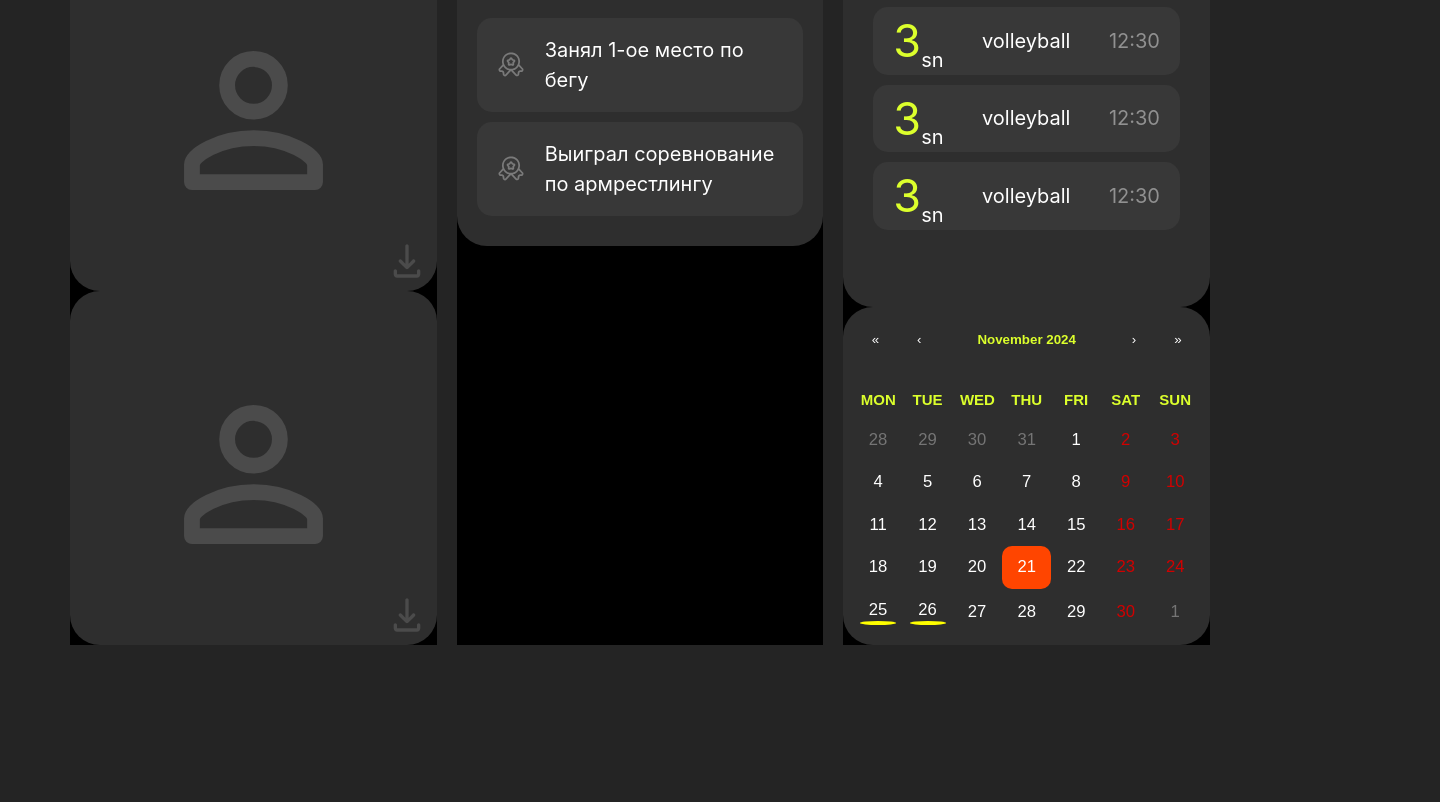
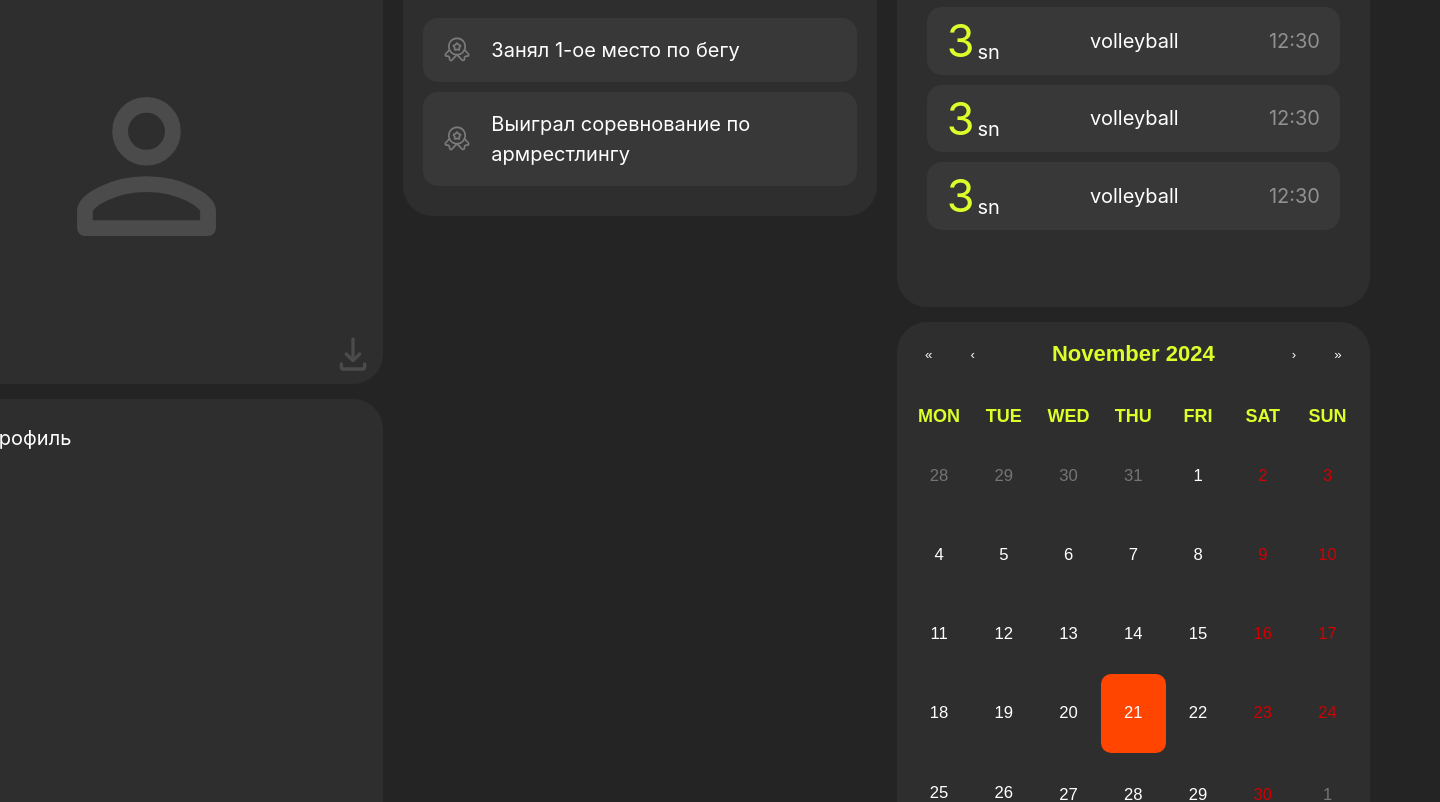
Before and after one commit to dimaakimm/gorkiycode-ui, a React (Vite) app: page /profile in a window 1280 px wide. Shown: the part 220-1022 px from the top of the page, 1440 px wide, since content can reach past the window. Before the commit the page ends 908 px from the top, so only its background shows below. Built offline with nearby package versions, Linux system fonts and the light colour scheme.

Commit message:
added avatar to profile page

```diff
--- a/src/atomic/molecules/ClosestGameCard/ClosestGameCard.module.scss
+++ b/src/atomic/molecules/ClosestGameCard/ClosestGameCard.module.scss
@@ -12,6 +12,7 @@
 .date{
   display: flex;
   flex-direction: row;
+  gap: 3px;
 }
 .day{
   font-size: 45px;
@@ -19,6 +20,7 @@
 }
 .weekday{
   margin-top: auto;
+  margin-bottom: 8px;
 }
 .game{
   display: flex;
--- a/src/atomic/organisms/ClosestGames/ClosestGames.module.scss
+++ b/src/atomic/organisms/ClosestGames/ClosestGames.module.scss
@@ -9,5 +9,5 @@
   display: flex;
   flex-direction: column;
   gap: 10px;
-  min-height: 300px;
+  height: 300px;
 }
--- a/src/atomic/organisms/ProfileCalendar/ProfileCalendar.scss
+++ b/src/atomic/organisms/ProfileCalendar/ProfileCalendar.scss
@@ -1,5 +1,12 @@
 .calendar{
+    height: 100%;
+}
 
+.react-calendar__month-view__days {
+    height: 400px; /* Установите желаемую высоту области с днями */
+    width: 100%;  /* Ширина 100% для занимания всей ширины */
+    display: grid;
+    grid-template-columns: repeat(7, 1fr); /* 7 колонок */
 }
 .react-calendar {
     background-color: #2e2e2e;
@@ -13,10 +20,13 @@
 }
 .react-calendar__month-view__weekdays__weekday {
     color: #dcff2c;
+    font-size: 18px;
 }
 .react-calendar__navigation__label {
     color: #dcff2c; /* Цвет для месяца и года (например, зеленый) */
     font-weight: bold;
+    font-size: 22px;
+
 
 }
 .react-calendar__tile {
--- /dev/null
+++ b/src/atomic/organisms/ProfileInfo/ProfileInfo.module.scss
@@ -0,0 +1,29 @@
+.wrapper{
+  padding: 20px 20px 30px 20px;
+  background: #2e2e2e;
+  border-radius: 30px;
+  font-size: 20px;
+  height: 50%;
+}
+.mainContent{
+  padding-top: 20px;
+  display: flex;
+  flex-direction: column;
+  gap: 10px;
+}
+.header{
+  display: flex;
+  flex-direction: row;
+  gap: 15px;
+}
+.title{
+  text-align: center;
+  display: flex;
+  justify-content: center;
+  align-items: center;
+}
+.img{
+  display: flex;
+  justify-content: center;
+  align-items: center;
+}
--- /dev/null
+++ b/src/atomic/organisms/ProfileInfo/ProfileInfo.tsx
@@ -0,0 +1,19 @@
+import styles from "./ProfileInfo.module.scss";
+
+const ProfileInfo = () => {
+  return (
+    <div className={styles.wrapper}>
+      <div className={styles.content}>
+        <div className={styles.header}>
+          <div className={styles.img}>
+            <img src="src/assets/profile-green.svg" alt="profile" />
+          </div>
+          <div className={styles.title}>Профиль</div>
+        </div>
+        <div className={styles.mainContent}></div>
+      </div>
+    </div>
+  );
+};
+
+export default ProfileInfo;
--- a/src/atomic/pages/ProfilePage/ProfilePage.module.scss
+++ b/src/atomic/pages/ProfilePage/ProfilePage.module.scss
@@ -5,19 +5,17 @@
 }
 .content{
   padding: 43px 70px;
-  max-width: 1600px;
+  width: 1600px;
   align-self: center;
   display: flex;
   flex-direction: row;
   gap: 20px;
-  height: 100%;
-  width: 100%;
+  height: 1000px;
 
 }
 .column{
   display: flex;
   flex-direction: column;
-  background-color: black;
   width: 100%;
-
+  gap: 15px;
 }
--- a/src/atomic/pages/ProfilePage/ProfilePage.tsx
+++ b/src/atomic/pages/ProfilePage/ProfilePage.tsx
@@ -4,6 +4,7 @@ import ProfileCalendar from "../../organisms/ProfileCalendar/ProfileCalendar.tsx
 import ClosestGames from "../../organisms/ClosestGames/ClosestGames.tsx";
 import Achievements from "../../organisms/Achievements/Achievements.tsx";
 import Avatar from "../../organisms/Avatar/Avatar.tsx";
+import ProfileInfo from "../../organisms/ProfileInfo/ProfileInfo.tsx";
 
 const ProfilePage = () => {
   return (
@@ -13,7 +14,7 @@ const ProfilePage = () => {
         <div className={styles.content}>
           <div className={styles.column}>
             <Avatar />
-            <Avatar />
+            <ProfileInfo />
           </div>
           <div className={styles.column}>
             <Achievements />
```
Also changed, not shown: src/assets/profile-green.svg (added).
